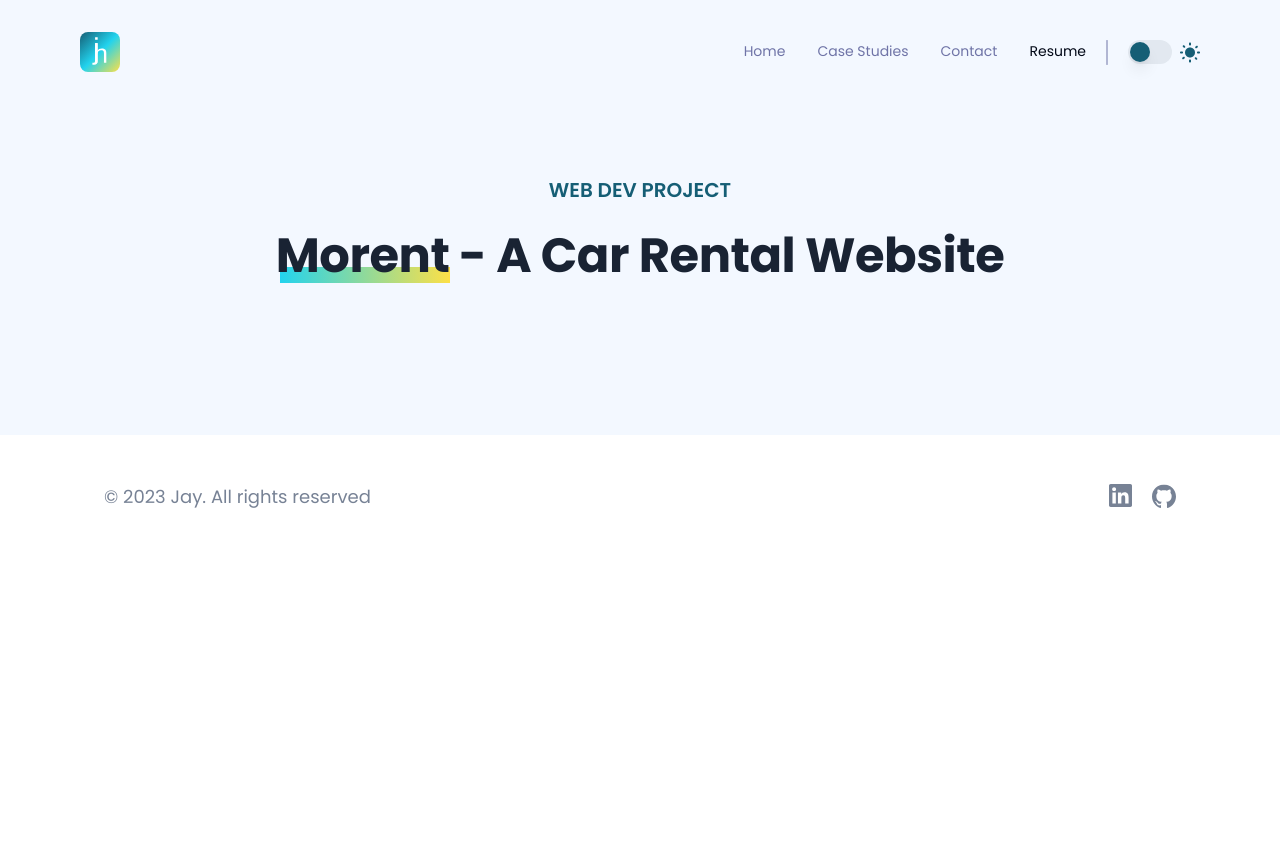
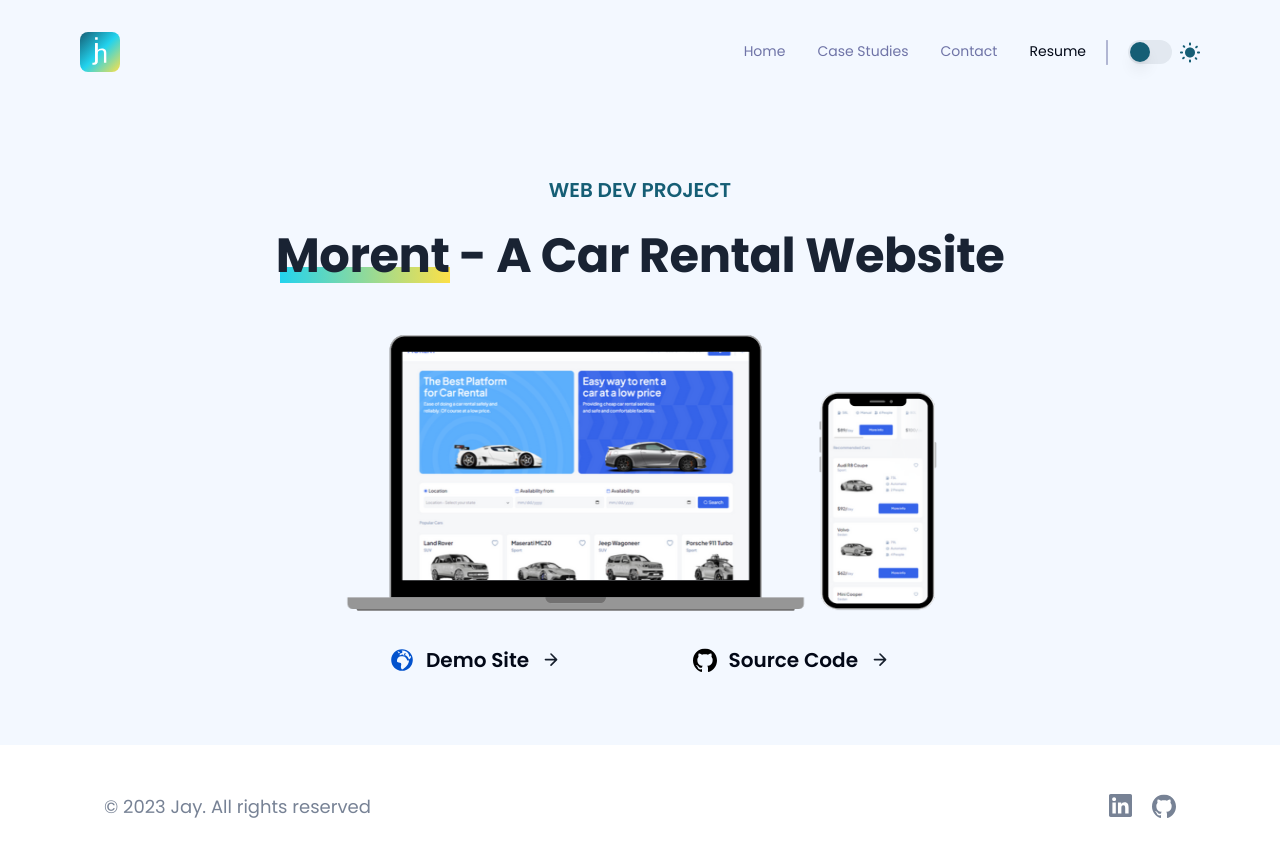
Before and after one commit to jayhogan-dev/portfolio, a Next.js app: page /case-studies/morent in a window 1280 px wide. Shown: the top 856 px of the page. Before the commit the page ends 800 px from the top, so only its background shows below. Built offline with nearby package versions, Linux system fonts and the light colour scheme.

Commit message:
links added

```diff
--- a/app/case-studies/page.tsx
+++ b/app/case-studies/page.tsx
@@ -27,7 +27,7 @@ const CaseStudiesPage = () => {
               color="bg-blue-300"
               subtitle="Car Rental Application"
               image="/morent-laptop.png"
-              linkUrl="/morent"
+              linkUrl="/case-studies/morent"
             />
             <CaseStudyCard
               title="Jobit"
--- a/components/CaseDetailsHeader.tsx
+++ b/components/CaseDetailsHeader.tsx
@@ -1,6 +1,7 @@
-import React from "react";
+import Image from "next/image";
 import DarkContainer from "./containers/Dark";
 import SectionTitle from "./SectionTitle";
+import Link from "next/link";
 
 const CaseDetailsHeader = () => {
   return (
@@ -13,6 +14,64 @@ const CaseDetailsHeader = () => {
           <SectionTitle title="Morent - A Car Rental Website" />
         </div>
         <div className="relative -top-[120px] -left-[68px] bg-gradient-to-r from-cyan-400 to-yellow-300 dark:from-cyan-800 dark:via-cyan-400 dark:to-yellow-300 h-4 w-[126px] lg:w-[170px] lg:-top-[80px] lg:-left-[275px]" />
+        <div className="flex flex-row -mt-16 items-end">
+          <div className="relative w-[230px] h-32 sm:w-[400px] sm:h-[250px] lg:w-[475px] lg:h-[300px]">
+            <Image
+              src="/morent-laptop.png"
+              alt="laptop"
+              fill
+            />
+          </div>
+          <div className="relative mb-1 sm:mb-3 w-[60px] h-[112px] sm:h-[200px] sm:w-[125px] lg:h-[220px] lg:w-[130px]">
+            <Image
+              src="/morent-mobile-1.png"
+              alt="phone"
+              fill
+            />
+          </div>
+        </div>
+        <div className="flex flex-row justify-between w-[500px]">
+          <div className="flex items-center gap-3">
+            <Image
+              src="/web-icons/earth.svg"
+              alt="globe"
+              width={24}
+              height={24}
+            />
+            <Link
+              href="https://cohort5-dynamic-duo-car-rent.vercel.app/"
+              className="text-paragraph-bold"
+            >
+              Demo Site
+            </Link>
+            <Image
+              src="/web-icons/carousel-right-arrow.svg"
+              alt="globe"
+              width={20}
+              height={10}
+            />
+          </div>
+          <div className="flex items-center gap-3">
+            <Image
+              src="/social-icons/github.svg"
+              alt="globe"
+              width={24}
+              height={24}
+            />
+            <Link
+              href="https://github.com/JavaScript-Mastery-PRO/Cohort5_DynamicDuo_CarRent"
+              className="text-paragraph-bold"
+            >
+              Source Code
+            </Link>
+            <Image
+              src="/web-icons/carousel-right-arrow.svg"
+              alt="globe"
+              width={20}
+              height={10}
+            />
+          </div>
+        </div>
       </section>
     </DarkContainer>
   );
```
